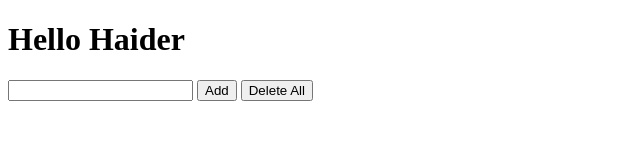
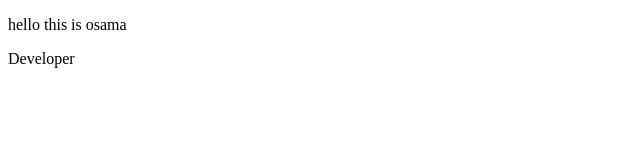
Before and after one commit to osamayounus786/JavaScript, a plain HTML site: page JSClass-DOM/index.html in a window 1280 px wide. Shown: the whole page, without its empty margins (0-640 px from the left). Drawn offline with Linux system fonts and the light colour scheme.

Commit message:
workin on dom

```diff
--- a/JSClass-DOM/app.js
+++ b/JSClass-DOM/app.js
@@ -51,7 +51,10 @@
 
 
 
-console.log(document.body);
-console.log(document.getElementsByClassName("inputEl"));
+// console.log(document.body);
+// console.log(document.getElementsByClassName("inputEl"));
+let check = document.querySelector(".check");
+console.log(document.TEXT_NODE);
+
 
 // code to do right now
--- a/JSClass-DOM/index.html
+++ b/JSClass-DOM/index.html
@@ -15,14 +15,20 @@
 
     </ol> -->
 
-    <h1 class="special" id="special">Hello Haider</h1>
+    <!-- <h1 class="special" id="special">Hello Haider</h1>
 
     <input type="text" id="todo" class="inputEl"/>
     <button onclick="addTodo()">Add</button>
     <button onclick="deleteAll()">Delete All</button>
 
     <ol id="todo-list">
-    </ol>
+    </ol> -->
+
+
+      <div class="check">
+        <p>hello this is osama</p>
+        <span>Developer</span>
+      </div>
 
     <script src="app.js"></script>
   </body>
```
